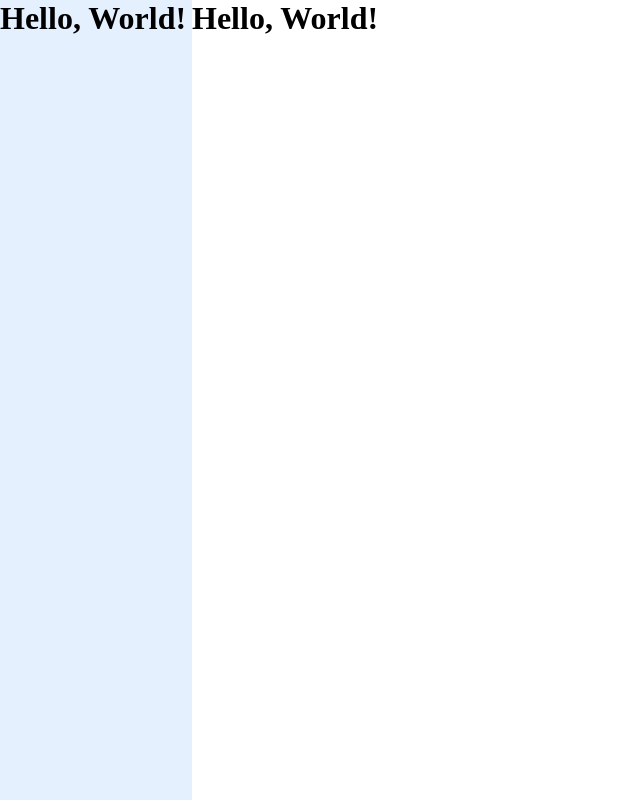
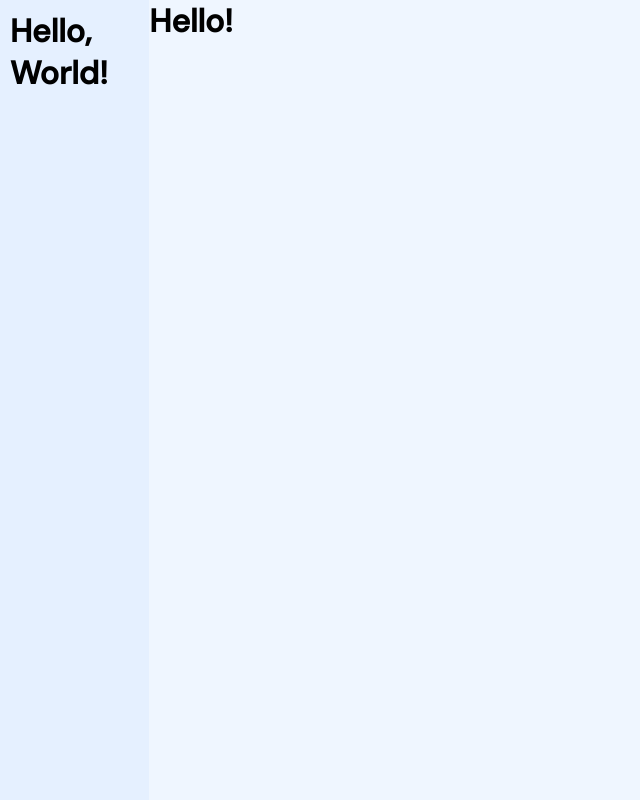
Before and after one commit to DiamondD7/yougotjob_client, a React (Vite) app: page / in a window 1280 px wide. Shown: the whole page, without its empty margins (0-640 px from the left). Built offline with nearby package versions, Linux system fonts and the light colour scheme.

Commit message:
inital changes

```diff
--- a/src/components/Display/Display.jsx
+++ b/src/components/Display/Display.jsx
@@ -1,9 +1,12 @@
 import React from "react";
 
+import "../../styles/displaystyles.css";
 const Display = () => {
   return (
     <>
-      <h1>Hello, World!</h1>
+      <div className="display__wrapper">
+        <h1>Hello!</h1>
+      </div>
     </>
   );
 };
--- a/src/index.css
+++ b/src/index.css
@@ -1,5 +1,8 @@
+@import url('https://fonts.googleapis.com/css2?family=DM+Sans:opsz,wght@9..40,400;9..40,500&display=swap');
+
 *{
   margin: 0;
   padding: 0;
   box-sizing: border-box;
+  font-family: 'DM Sans', sans-serif;
 }
--- /dev/null
+++ b/src/styles/displaystyles.css
@@ -0,0 +1,4 @@
+.display__wrapper{
+    width: 100%;
+    background-color: #EFF6FF;
+}
--- a/src/styles/navstyles.css
+++ b/src/styles/navstyles.css
@@ -1,6 +1,7 @@
 /* #EFF6FF */
 .navside__wrapper{
     background-color: #E5F0FF;
-    width: 15%;
+    width: 13%;
     height: 100vh;
+    padding: 10px;
 }
```
